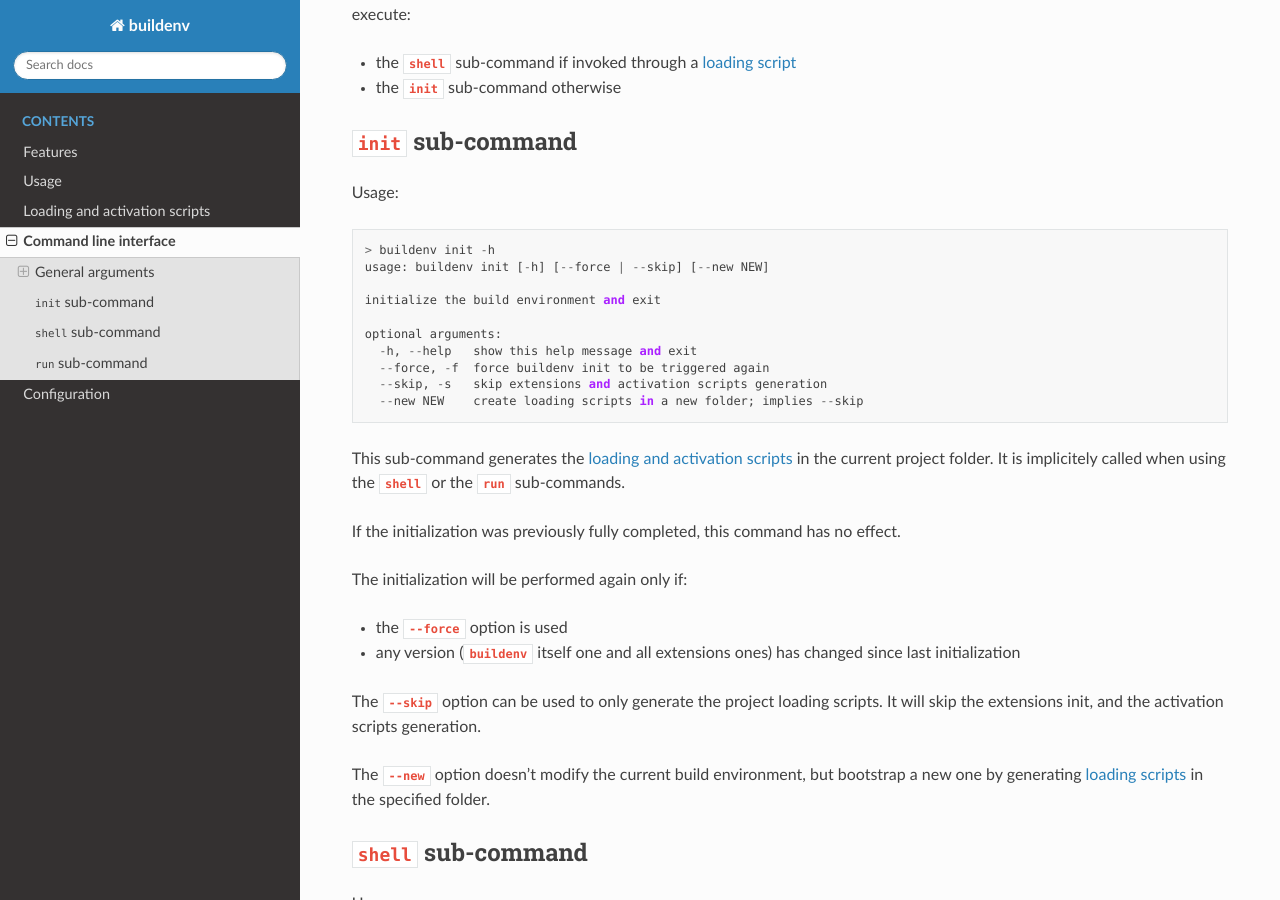
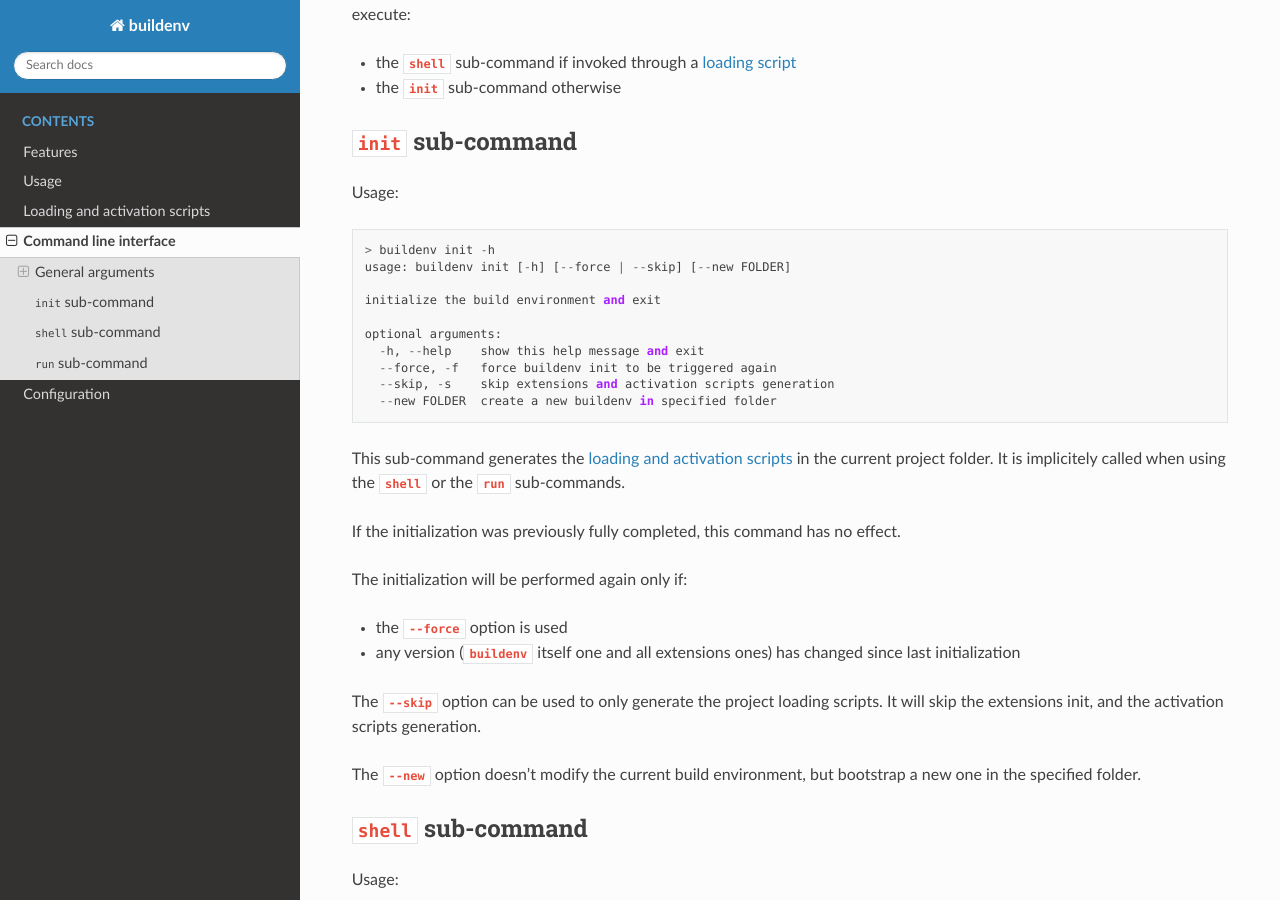
Before and after one commit to ismaelbalaghni/buildenv, a Sphinx documentation site: the page built from doc/cli.md, in a window 1280 px wide and 900 px high, scrolled down 1038 px. Built offline with Sphinx 7.4.7 and the Read the Docs theme 2.0.0, drawn with Linux system fonts in a browser that asks for light colours.

Commit message:
Use --new to bootstrap a new buildenv -- resolves #104

````diff
--- a/doc/cli.md
+++ b/doc/cli.md
@@ -50,15 +50,15 @@ Depending on the calling context (see above), when invoked without sub-command,
 Usage:
 ```
 > buildenv init -h
-usage: buildenv init [-h] [--force | --skip] [--new NEW]
+usage: buildenv init [-h] [--force | --skip] [--new FOLDER]
 
 initialize the build environment and exit
 
 optional arguments:
-  -h, --help   show this help message and exit
-  --force, -f  force buildenv init to be triggered again
-  --skip, -s   skip extensions and activation scripts generation
-  --new NEW    create loading scripts in a new folder; implies --skip
+  -h, --help    show this help message and exit
+  --force, -f   force buildenv init to be triggered again
+  --skip, -s    skip extensions and activation scripts generation
+  --new FOLDER  create a new buildenv in specified folder
 ```
 
 This sub-command generates the [loading and activation scripts](scripts) in the current project folder. It is implicitely called when using the **`shell`** or the **`run`** sub-commands.
@@ -71,8 +71,7 @@ The initialization will be performed again only if:
 
 The **`--skip`** option can be used to only generate the project loading scripts. It will skip the extensions init, and the activation scripts generation.
 
-The **`--new`** option doesn't modify the current build environment, but bootstrap a new one
-by generating [loading scripts](scripts.md) in the specified folder.
+The **`--new`** option doesn't modify the current build environment, but bootstrap a new one in the specified folder.
 
 ## `shell` sub-command
 
````
Also changed, not shown: doc/usage.md (+2 -2 lines), 3 other files.
